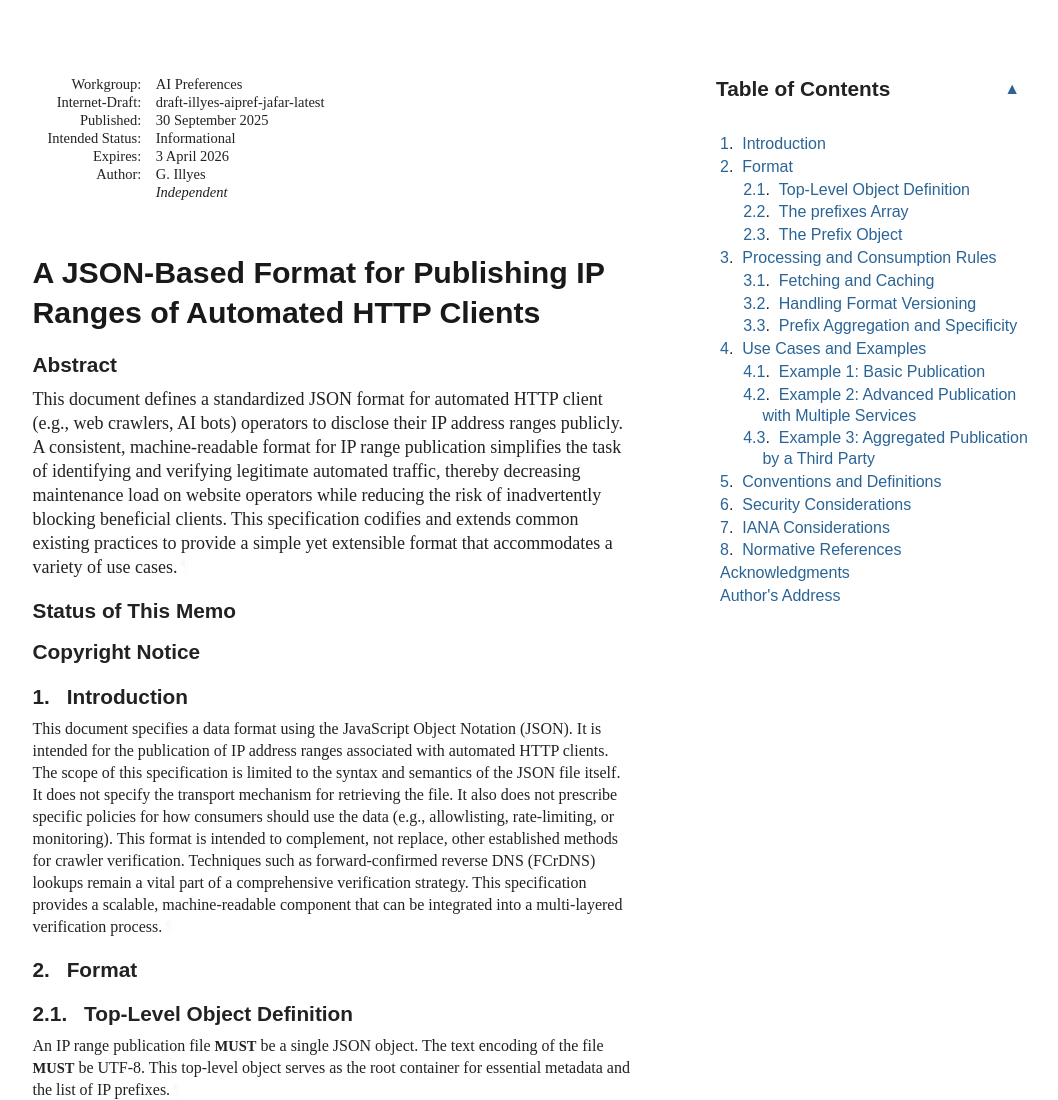
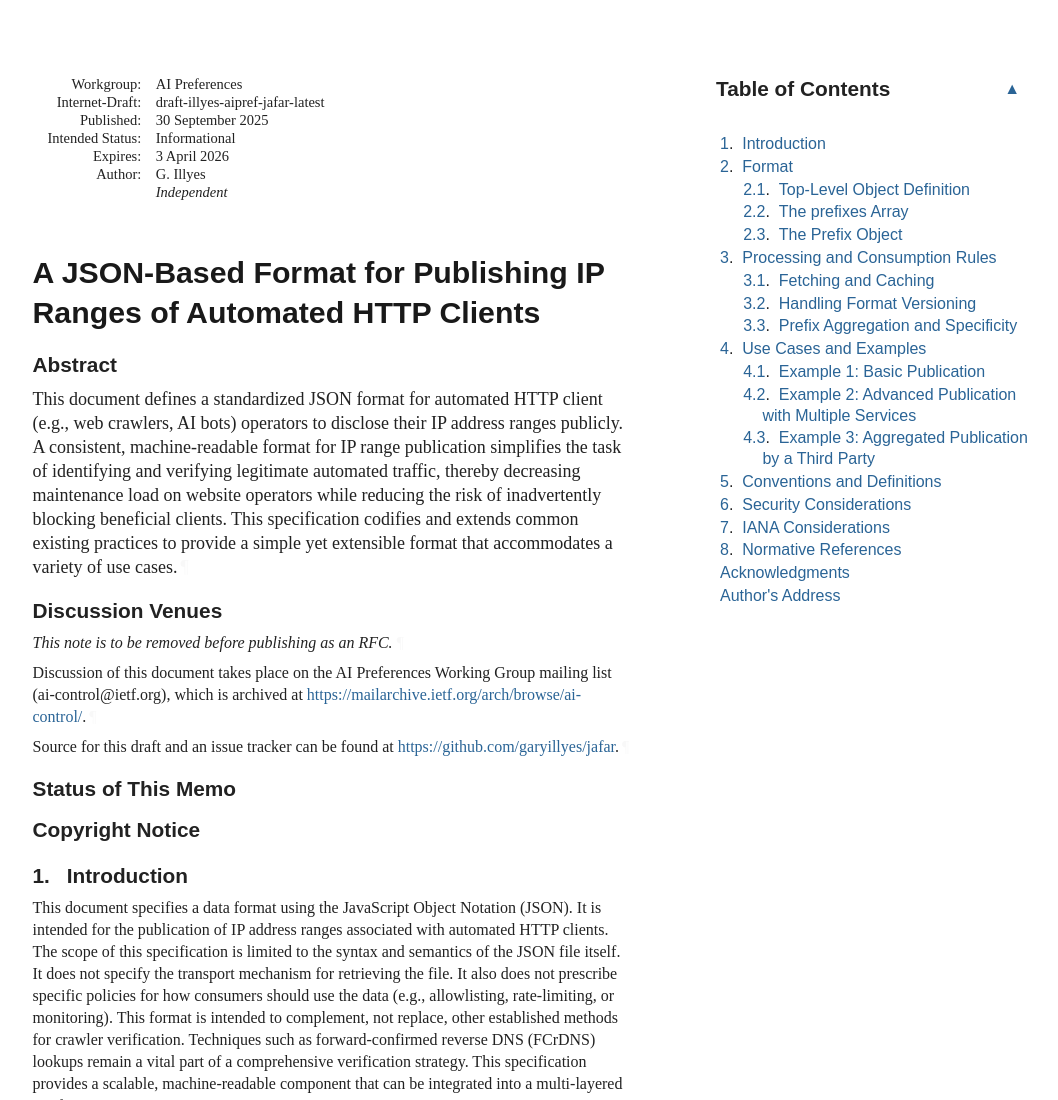
Before and after one commit to garyillyes/jafar, a plain HTML site: page draft-illyes-aipref-jafar.html in a window 1280 px wide. Shown: the top 1100 px of the page, without its empty margins (92-1150 px from the left). Drawn offline with Linux system fonts and the light colour scheme; a web font is replaced by a local one.

Commit message:
Script updating gh-pages from 29052e6. [ci skip]

```diff
--- a/draft-illyes-aipref-jafar.html
+++ b/draft-illyes-aipref-jafar.html
@@ -1081,6 +1081,17 @@ svg :is([fill="white"], [fill^="#fff"]) {
 <section id="section-abstract">
       <h2 id="abstract"><a href="#abstract" class="selfRef">Abstract</a></h2>
 <p id="section-abstract-1">This document defines a standardized JSON format for automated HTTP client (e.g., web crawlers, AI bots) operators to disclose their IP address ranges publicly. A consistent, machine-readable format for IP range publication simplifies the task of identifying and verifying legitimate automated traffic, thereby decreasing maintenance load on website operators while reducing the risk of inadvertently blocking beneficial clients. This specification codifies and extends common existing practices to provide a simple yet extensible format that accommodates a variety of use cases.<a href="#section-abstract-1" class="pilcrow">¶</a></p>
+</section>
+<section class="note rfcEditorRemove" id="section-note.1">
+      <h2 id="name-discussion-venues">
+<a href="#name-discussion-venues" class="section-name selfRef">Discussion Venues</a>
+      </h2>
+<p id="section-note.1-1">This note is to be removed before publishing as an RFC.<a href="#section-note.1-1" class="pilcrow">¶</a></p>
+<p id="section-note.1-2">Discussion of this document takes place on the
+    AI Preferences Working Group mailing list (ai-control@ietf.org),
+    which is archived at <span><a href="https://mailarchive.ietf.org/arch/browse/ai-control/">https://mailarchive.ietf.org/arch/browse/ai-control/</a></span>.<a href="#section-note.1-2" class="pilcrow">¶</a></p>
+<p id="section-note.1-3">Source for this draft and an issue tracker can be found at
+    <span><a href="https://github.com/garyillyes/jafar">https://github.com/garyillyes/jafar</a></span>.<a href="#section-note.1-3" class="pilcrow">¶</a></p>
 </section>
 <div id="status-of-memo">
 <section id="section-boilerplate.1">
```
Also changed, not shown: index.html (+1 -1 lines), draft-illyes-aipref-jafar.txt.
